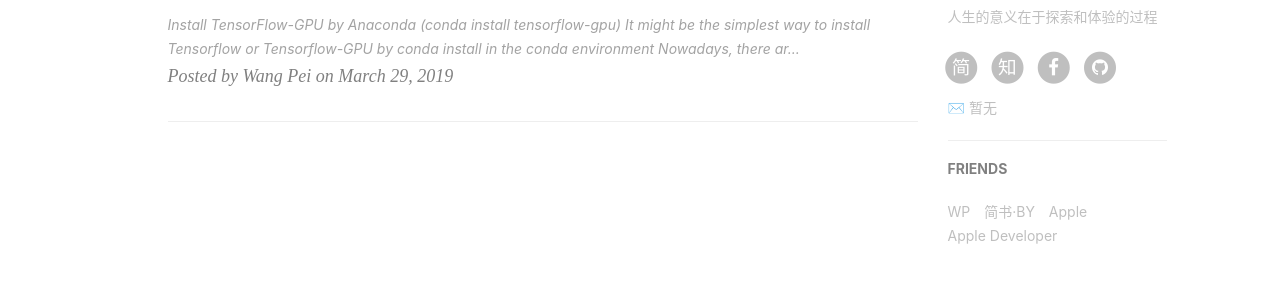
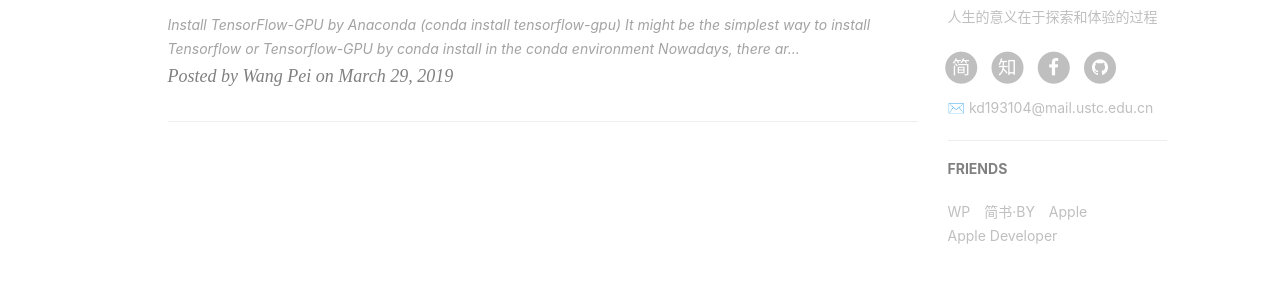
Before and after one commit to Gaoustcer/Gaoustcer.github.io, a Jekyll site: the page built from index.html, in a window 1280 px wide. Shown: the part 774-1065 px from the top of the page. Built offline with Jekyll 4.4.1, drawn with Linux system fonts in a browser that asks for light colours; nearby versions of some CDN libraries; the list of posts is cut into pages by our own code; comment, search, counter and statistics services are not loaded.

Commit message:
commit try

```diff
--- a/_config.yml
+++ b/_config.yml
@@ -2,8 +2,8 @@
 title: My Blog
 SEOTitle: 我的博客 | Gaoustcer's blog
 header-img: img/post-bg-desk.jpg
-email: 暂无
-description: "写一句你想写的话"
+email: kd193104@mail.ustc.edu.cn
+description: ""
 keyword: "我的博客"
 url: "http://gaoustcer.github.io"          # your host, for absolute URL
 baseurl: ""      # for example, '/blog' if your blog hosted on 'host/blog'
```
